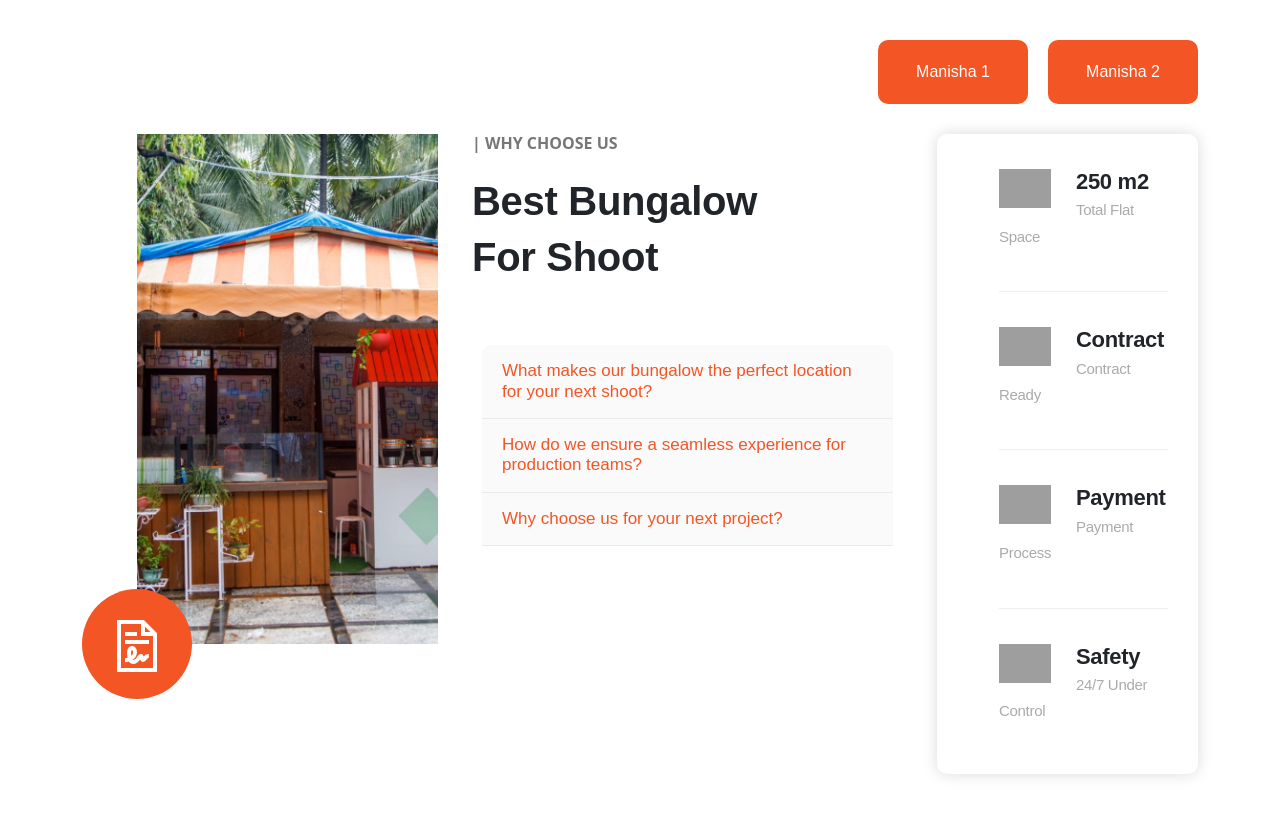
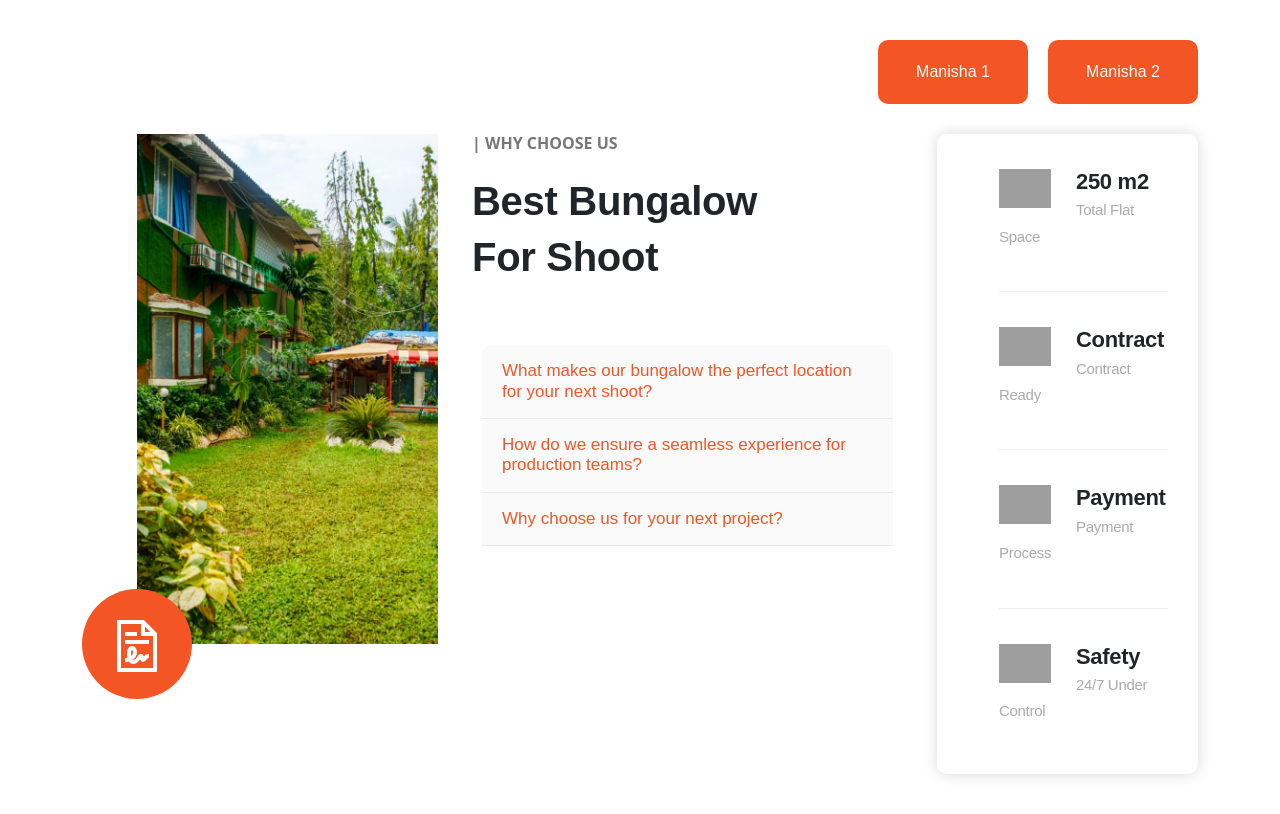
Before and after one commit to ReactNativeAmalgum/Manisha-Villa, a React (Create React App) app: page / in a window 1280 px wide. Shown: the part 880-1694 px from the top of the page. Built offline with nearby package versions, Linux system fonts and the light colour scheme; grey boxes are pictures that could not be loaded.

Commit message:
images changes

```diff
--- a/src/Pages/Inc/HomeFeatured.jsx
+++ b/src/Pages/Inc/HomeFeatured.jsx
@@ -11,7 +11,7 @@ const Manisha1Component = () => {
     <div className="row custom-row">
       <div className="col-lg-4 custom-col">
         <div className="left-image">
-          <img style={{ height: '100%', width: '100%', objectFit: 'cover' }} src={manish1Img.BUFFEE} alt="" />
+          <img style={{ height: '100%', width: '100%', objectFit: 'cover' }} src={manish1Img.GARDEN3} alt="" />
           <a href="property-details.html">
             <LiaFileContractSolid style={{ color: 'white', fontSize: 64 }} />
           </a>
@@ -74,7 +74,7 @@ const Manisha2Component = () => {
     <div className="row custom-row">
       <div className="col-lg-4 custom-col">
         <div className="left-image">
-          <img style={{ height: '100%', width: '100%', objectFit: 'cover' }} src={manish2Img.MANISHA3} alt="Manisha 2 Placeholder" />
+          <img style={{ height: '100%', width: '100%', objectFit: 'cover' }} src={manish2Img.LIVING3} alt="Manisha 2 Placeholder" />
           <a href="property-details.html">
             <LiaFileContractSolid style={{ color: 'white', fontSize: 64 }} />
           </a>
```
